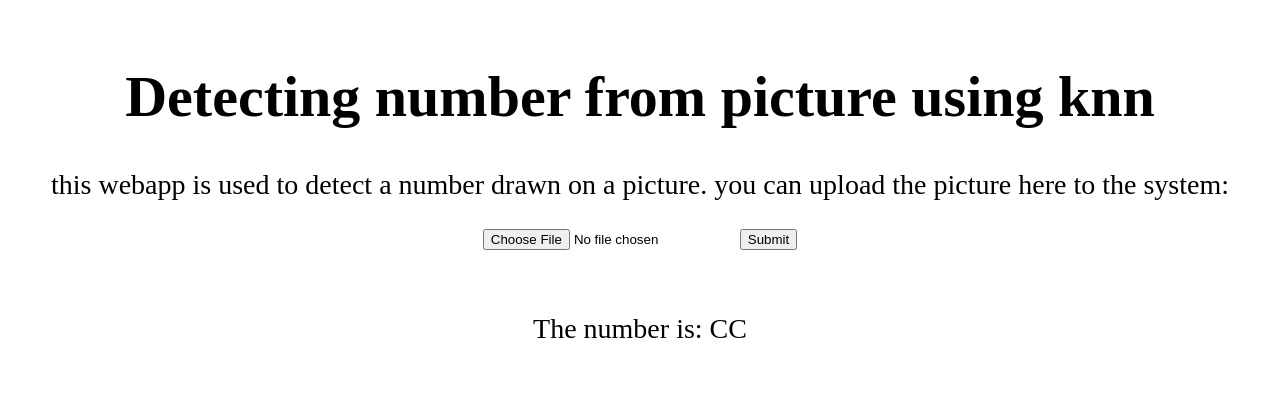
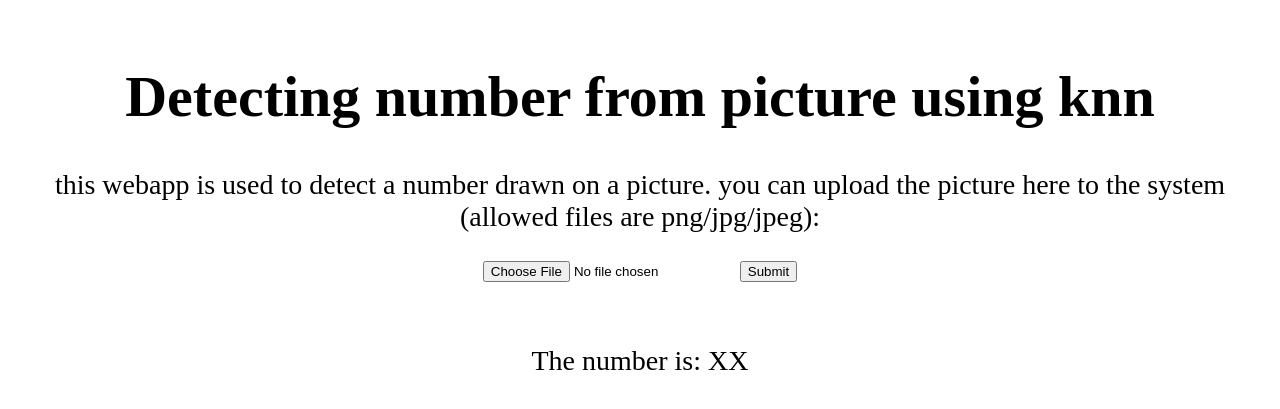
Before and after one commit to Opohass/http_proj, a Flask app: page / in a window 1280 px wide. Shown: the top 409 px of the page. Run offline with Flask 2, Linux system fonts and the light colour scheme.

Commit message:
added file type validation

```diff
--- a/main.py
+++ b/main.py
@@ -3,6 +3,7 @@ import numpy as np
 from flask import Flask, render_template, request
 
 app =Flask(__name__)
+ALLOWED_EXTENSIONS = {'png', 'jpg', 'jpeg'}
 #where to save a file if we add this option, now the image uploaded isn't saved
 # app.config['UPLOAD_FOLDER']="./"
 # app.config['MAX_CONTENT_PATH']=100
@@ -10,21 +11,23 @@ app =Flask(__name__)
 #index route
 @app.route("/")
 def index():
-    answer="CC"
-    return render_template("index.html",answer=answer)
+    return render_template("index.html",answer="XX")
 
 #when image upload route
 @app.route("/upload", methods = ['GET', 'POST'])
 def uploaded():
     if request.method == 'POST':
-        f = request.files['file'].read()
-        if f != b"":
+        f = request.files['file']
+
+        validExtention='.' in f.filename and f.filename.rsplit('.', 1)[1].lower() in ALLOWED_EXTENSIONS
+        if f != "" and validExtention:
+            f=f.read()
             file_bytes = np.frombuffer(f, np.uint8)
             final1DImage=imgConv.getImageAsArray(file_bytes)
             #TODO: connect the model, insert the prediction into the HTML
             answer="i need to implement this..."
         else:
-            answer="TEST"
+            answer="please make sure to send an allowed file of png/jpg/jpeg"
 
         return render_template("index.html",answer=answer)
 
--- a/templates/index.html
+++ b/templates/index.html
@@ -5,7 +5,7 @@
             <div name="intro">
                 <h1 style="font-size: 58px; margin-top: 5%;">Detecting number from picture using knn</h1>
                 <p style="font-size: 28px;">this webapp is used to detect a number drawn on a picture.
-                    you can upload the picture here to the system:
+                    you can upload the picture here to the system (allowed files are png/jpg/jpeg):
                 </p>
             </div>
 
```
